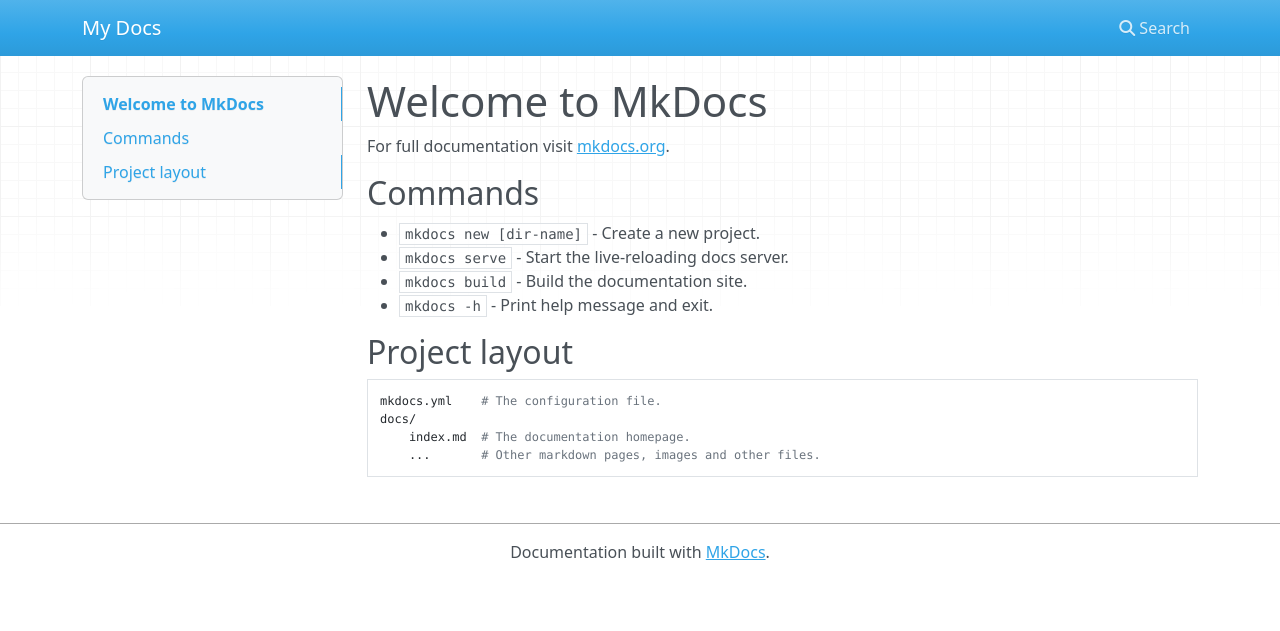
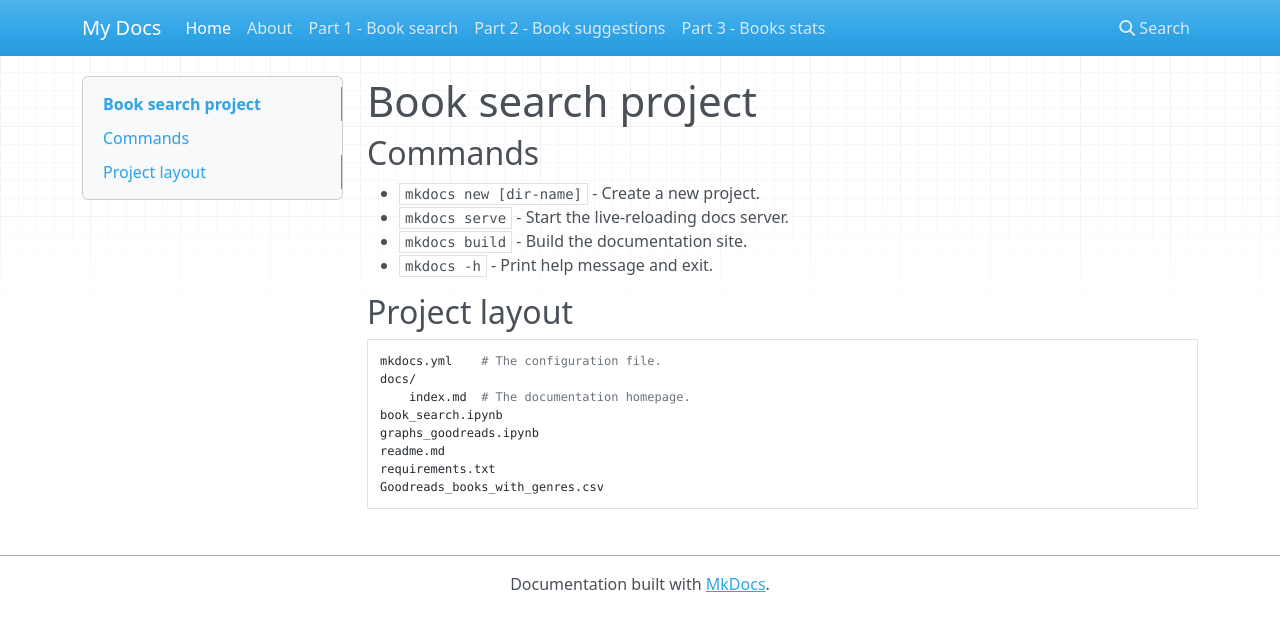
Before and after one commit to Lubi43/books-dataset, an MkDocs documentation site: the page built from docs/index.md, in a window 1280 px wide. Shown: the top 631 px of the page. Built offline with MkDocs 1.6.1, drawn with Linux system fonts in a browser that asks for light colours; nearby versions of some CDN libraries.

Commit message:
updates docs

```diff
--- a/docs/index.md
+++ b/docs/index.md
@@ -1,6 +1,6 @@
-# Welcome to MkDocs
+# Book search project
 
-For full documentation visit [mkdocs.org](https://www.mkdocs.org).
+
 
 ## Commands
 
@@ -14,4 +14,8 @@
     mkdocs.yml    # The configuration file.
     docs/
         index.md  # The documentation homepage.
-        ...       # Other markdown pages, images and other files.
+    book_search.ipynb
+    graphs_goodreads.ipynb
+    readme.md
+    requirements.txt
+    Goodreads_books_with_genres.csv
--- a/mkdocs.yml
+++ b/mkdocs.yml
@@ -4,3 +4,10 @@
   - pymdownx.emoji:
       emoji_index: !!python/name:material.extensions.emoji.twemoji
       emoji_generator: !!python/name:material.extensions.emoji.to_svg
+
+nav:
+  - Home: index.md
+  - About: about.md
+  - Part 1 - Book search: part1/book_search.md
+  - Part 2 - Book suggestions: part2/suggestions.md
+  - Part 3 - Books stats: part3/stats.md
```
Also changed, not shown: readme.md (+25 -15 lines).
